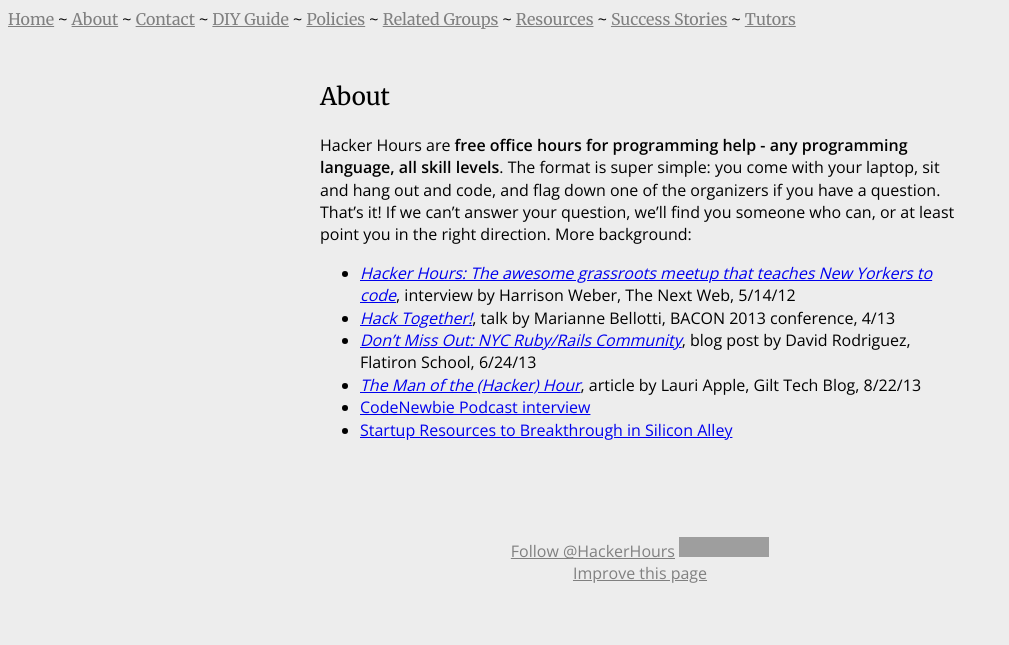
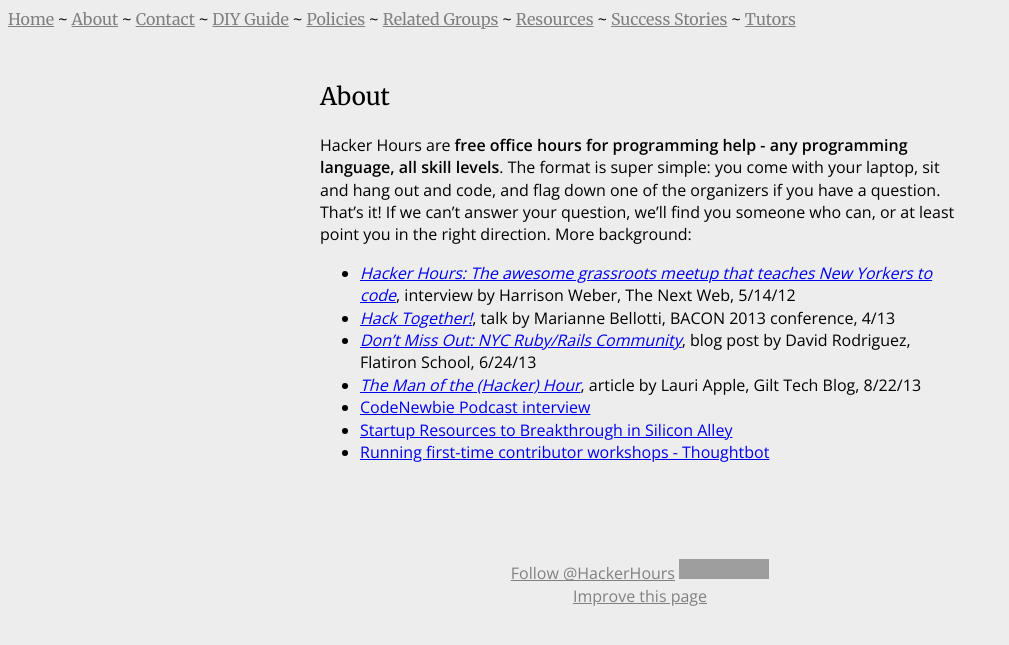
Before and after one commit to HackerHours/hackerhours.org, a Jekyll site: the page built from about.md, in a window 1280 px wide. Shown: the top 645 px of the page, without its empty margins (0-1009 px from the left). Built offline with Jekyll 4.4.1, drawn with Linux system fonts in a browser that asks for light colours; comment, search, counter and statistics services are not loaded; grey boxes are pictures that could not be loaded.

Commit message:
link to Thoughtbot post about open source workshops

```diff
--- a/about.md
+++ b/about.md
@@ -11,3 +11,4 @@ Hacker Hours are **free office hours for programming help - any programming lang
 * [*The Man of the (Hacker) Hour*](http://tech.gilt.com/post/59016326319/the-man-of-the-hacker-hour), article by Lauri Apple, Gilt Tech Blog, 8/22/13
 * [CodeNewbie Podcast interview](http://www.codenewbie.org/podcast/hacker-hours)
 * [Startup Resources to Breakthrough in Silicon Alley](https://medium.com/@Usspire/startup-resources-to-breakthrough-in-silicon-alley-part-1-events-meetups-864d408d987e)
+* [Running first-time contributor workshops - Thoughtbot](https://robots.thoughtbot.com/running-firsttime-contributor-workshops)
```
